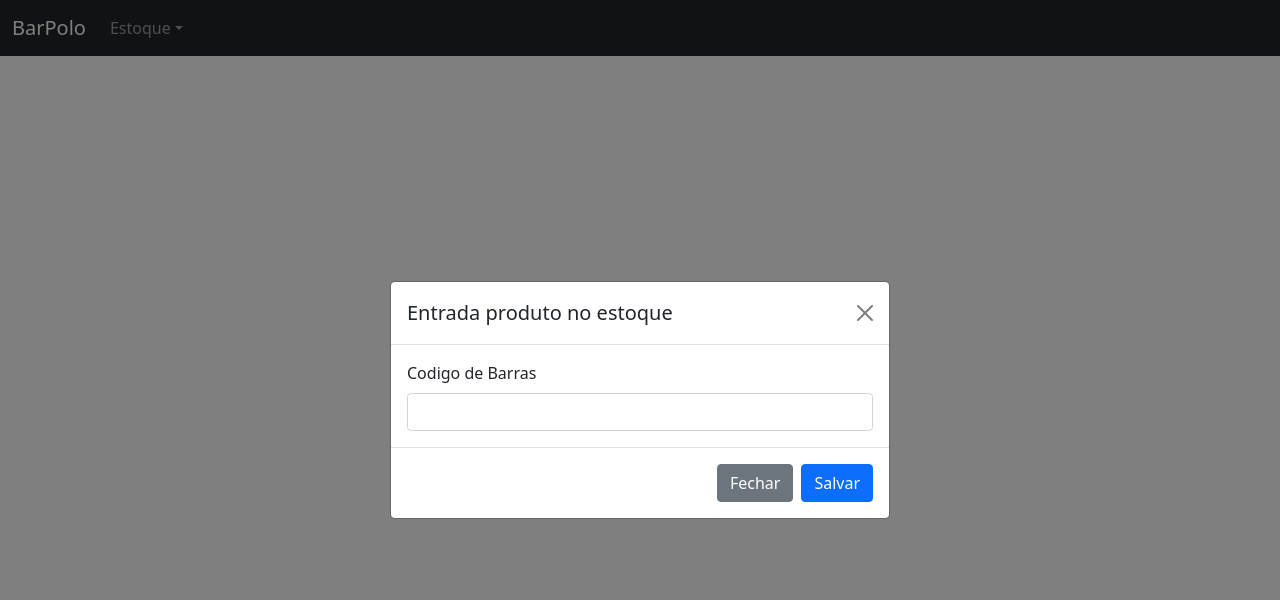
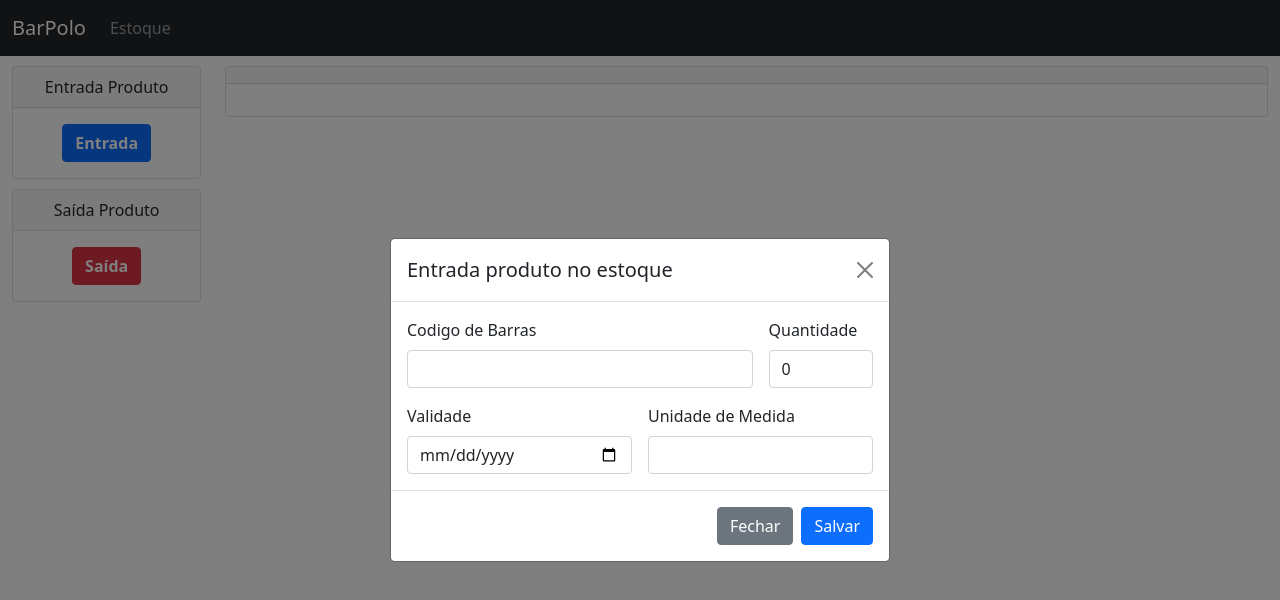
Before and after one commit to JMatheus97/BarPoloUI, a React (Create React App) app: page / in a window 1280 px wide. Both pictures are taken after a click on the button "Entrada". Shown: the top 600 px of the page. Built offline with nearby package versions, Linux system fonts and the light colour scheme.

Commit message:
Criaçao Modal - Entrada / Saida

```diff
--- /dev/null
+++ b/src/App.css
@@ -0,0 +1,14 @@
+#aside-bar1{
+    position: relative;
+    top: 10px;
+}
+
+#aside-bar2{
+    position: relative;
+    top: 20px;
+}
+
+#container{
+    margin: auto;
+    font-weight: bold;
+}
--- a/src/App.js
+++ b/src/App.js
@@ -1,13 +1,52 @@
 import React from 'react';
 import NavBar from './components/NavBar/index';
-import Modal from './components/Modal/index';
-
+import ModalEntrada from './components/Modal-Entrada/index';
+import ModalSaida from './components/Modal-Saida/index';
+import './App.css';
 function App() {
   return (
     <div className="App">
-      <NavBar />
-      <Modal />
-    </div>
+      <header>
+        <NavBar />
+      </header>
+      <main>
+        <div className="container-fluid">
+          <div id="aside-bar1" className="row" >
+            <div className="col-lg-2">
+              <div className="card card text-center">
+                <div className="card-header">Entrada Produto</div>
+                <div className="card-body">
+                  <button id="container" type="button" className="btn btn-primary" data-bs-toggle="modal" data-bs-target="#entrada">
+                    Entrada
+                  </button>
+                </div>
+              </div>
+            </div>
+            <div className="col-lg-10">
+              <div className="card">
+                <div className="card-header"> </div>
+                <div className="card-body">
+                </div>
+              </div>
+            </div>
+          </div>
+          <div id="aside-bar2" className="row" >
+            <div className="col-lg-2">
+              <div className="card card text-center">
+                <div className="card-header">Saída Produto</div>
+                <div className="card-body">
+                <button id="container" type="button" className="btn btn-danger" data-bs-toggle="modal" data-bs-target="#saida">
+                    Saída
+                  </button>
+                </div>
+              </div>
+            </div>
+          </div>
+        </div>
+      </main >
+      <ModalEntrada/>
+      <ModalSaida/>
+    </div >
   );
 }
 
--- /dev/null
+++ b/src/components/Modal-Entrada/index.js
@@ -0,0 +1,58 @@
+import React, { useState } from 'react';
+
+export default function Modal() {
+    const [codigo, setCodigo] = useState('');
+    const [quantidade, setQuantidade] = useState(0);
+    const [validade, setValidade] = useState('');
+    const [unidadeMedida, setUnidadeMedida] = useState('');
+
+    function save(){
+        var estoque = {
+            codigo,
+            quantidade,
+            validade,
+            unidadeMedida
+        }
+        console.log(estoque);
+    }
+    return (
+        <div>
+            <div className="modal fade" id="entrada" data-bs-backdrop="static" data-bs-keyboard="false" tabIndex="-1" aria-labelledby="staticBackdropLabel" aria-hidden="true">
+                <div className="modal-dialog modal-dialog-centered">
+                    <div className="modal-content">
+                        <div className="modal-header">
+                            <h5 className="modal-title" id="staticBackdropLabel">Entrada produto no estoque</h5>
+                            <button type="button" className="btn-close" data-bs-dismiss="modal" aria-label="Close"></button>
+                        </div>
+                        <form>
+                            <div className="modal-body">
+                                <div className="row g-3">
+                                    <div className="col-lg-9">
+                                        <label htmlFor="codigo-barras" className="form-label">Codigo de Barras</label>
+                                        <input type="text" className="form-control" value={codigo} onChange={(e) => setCodigo(e.target.value)} />
+                                    </div>
+                                    <div className="col-lg-3">
+                                        <label htmlFor="codigo-barras" className="form-label">Quantidade</label>
+                                        <input type="number" className="form-control" value={quantidade} onChange={(e) => setQuantidade(e.target.value)} />
+                                    </div>
+                                    <div className="col-lg-6">
+                                        <label htmlFor="codigo-barras" className="form-label">Validade</label>
+                                        <input type="date" className="form-control" value={validade} onChange={(e) => setValidade(e.target.value)}/>
+                                    </div>
+                                    <div className="col-lg-6">
+                                        <label htmlFor="codigo-barras" className="form-label">Unidade de Medida</label>
+                                        <input className="form-control" value={unidadeMedida} onChange={(e) => setUnidadeMedida(e.target.value)}/>
+                                    </div>
+                                </div>
+                            </div>
+                        </form>
+                        <div className="modal-footer">
+                            <button type="button" className="btn btn-secondary" data-bs-dismiss="modal">Fechar</button>
+                            <button type="button" className="btn btn-primary" onClick={save}>Salvar</button>
+                        </div>
+                    </div>
+                </div>
+            </div>
+        </div>
+    )
+}
--- /dev/null
+++ b/src/components/Modal-Saida/index.js
@@ -0,0 +1,37 @@
+import React, { useState } from 'react';
+
+export default function Modal() {
+    const [codigo, setCodigo] = useState('');
+
+    function save(){
+        var estoque = {
+            codigo
+        }
+
+        console.log(estoque)
+    }
+    return (
+        <div>
+            <div className="modal fade" id="saida" data-bs-backdrop="static" data-bs-keyboard="false" tabIndex="-1" aria-labelledby="staticBackdropLabel" aria-hidden="true">
+                <div className="modal-dialog modal-dialog-centered">
+                    <div className="modal-content">
+                        <div className="modal-header">
+                            <h5 className="modal-title" id="staticBackdropLabel">Saida produto no estoque</h5>
+                            <button type="button" className="btn-close" data-bs-dismiss="modal" aria-label="Close"></button>
+                        </div>
+                        <form>
+                            <div className="modal-body">
+                                <label htmlFor="codigo-barras" className="form-label">Codigo de Barras</label>
+                                <input type="text" className="form-control" value={codigo} onChange={(e) => setCodigo(e.target.value)} />
+                            </div>
+                        </form>
+                        <div className="modal-footer">
+                            <button type="button" className="btn btn-secondary" data-bs-dismiss="modal">Fechar</button>
+                            <button type="button" className="btn btn-primary" onClick={save}>Salvar</button>
+                        </div>
+                    </div>
+                </div>
+            </div>
+        </div>
+    )
+}
--- a/src/components/Modal/index.js
+++ /dev/null
@@ -1,31 +0,0 @@
-import React from 'react';
-
-import './styles.css';
-
-export default function Modal() {
-    return (
-        <div>
-            <button id="container" type="button" className="btn btn-success d-flex flex-row justify-content-center align-items-center" data-bs-toggle="modal" data-bs-target="#staticBackdrop">
-                Entrada
-            </button>
-            <div className="modal fade" id="staticBackdrop" data-bs-backdrop="static" data-bs-keyboard="false" tabindex="-1" aria-labelledby="staticBackdropLabel" aria-hidden="true">
-                <div className="modal-dialog modal-dialog-centered">
-                    <div className="modal-content">
-                        <div className="modal-header">
-                            <h5 className="modal-title" id="staticBackdropLabel">Entrada produto no estoque</h5>
-                            <button type="button" className="btn-close" data-bs-dismiss="modal" aria-label="Close"></button>
-                        </div>
-                        <div className="modal-body">
-                            <label htmlFor="codigo-barras" className="form-label">Codigo de Barras</label>
-                            <input type="text" className="form-control" />
-                        </div>
-                        <div className="modal-footer">
-                            <button type="button" className="btn btn-secondary" data-bs-dismiss="modal">Fechar</button>
-                            <button type="button" className="btn btn-primary">Salvar</button>
-                        </div>
-                    </div>
-                </div>
-            </div>
-        </div>
-    )
-}
--- a/src/components/Modal/styles.css
+++ /dev/null
@@ -1,14 +0,0 @@
-#container {
-    font-size: 20px;
-    font-weight: bold;
-    border: #2CB916;
-    background-color: #2CB916;
-    font-family: Arial, Helvetica, sans-serif;
-    width: 200px;
-    border-radius: 15px;
-    position: absolute;
-    top: 50%;
-    left: 50%;
-    transform: translate(-50%, -50%);
-    display: inline-flex;
-}
--- a/src/components/NavBar/index.js
+++ b/src/components/NavBar/index.js
@@ -3,22 +3,16 @@ import React from 'react';
 
 export default function NavBar() {
     return (
-        <nav class="navbar navbar-expand-lg navbar-dark bg-dark">
-        <div class="container-fluid">
-          <a class="navbar-brand" href="#">BarPolo</a>
-          <button class="navbar-toggler" type="button" data-bs-toggle="collapse" data-bs-target="#navbarSupportedContent" aria-controls="navbarSupportedContent" aria-expanded="false" aria-label="Toggle navigation">
-            <span class="navbar-toggler-icon"></span>
+        <nav className="navbar navbar-expand-lg navbar-dark bg-dark">
+        <div className="container-fluid">
+          <a className="navbar-brand" href="/#">BarPolo</a>
+          <button className="navbar-toggler" type="button" data-bs-toggle="collapse" data-bs-target="#navbarSupportedContent" aria-controls="navbarSupportedContent" aria-expanded="false" aria-label="Toggle navigation">
+            <span className="navbar-toggler-icon"></span>
           </button>
-          <div class="collapse navbar-collapse" id="navbarSupportedContent">
-            <ul class="navbar-nav me-auto mb-2 mb-lg-0">
-              <li class="nav-item dropdown">
-                <a class="nav-link dropdown-toggle" href="#" id="navbarDropdown" role="button" data-bs-toggle="dropdown" aria-expanded="false">
-                  Estoque
-                </a>
-                <ul class="dropdown-menu" aria-labelledby="navbarDropdown">
-                  <li><a class="dropdown-item" href="#">Entrada</a></li>
-                  <li><a class="dropdown-item" href="#">Saida</a></li>
-                </ul>
+          <div className="collapse navbar-collapse" id="navbarSupportedContent">
+            <ul className="navbar-nav me-auto mb-2 mb-lg-0">
+              <li className="nav-item dropdown">
+                <a className="nav-link" href="/#"> Estoque</a>
               </li>
             </ul>
           </div>
```
